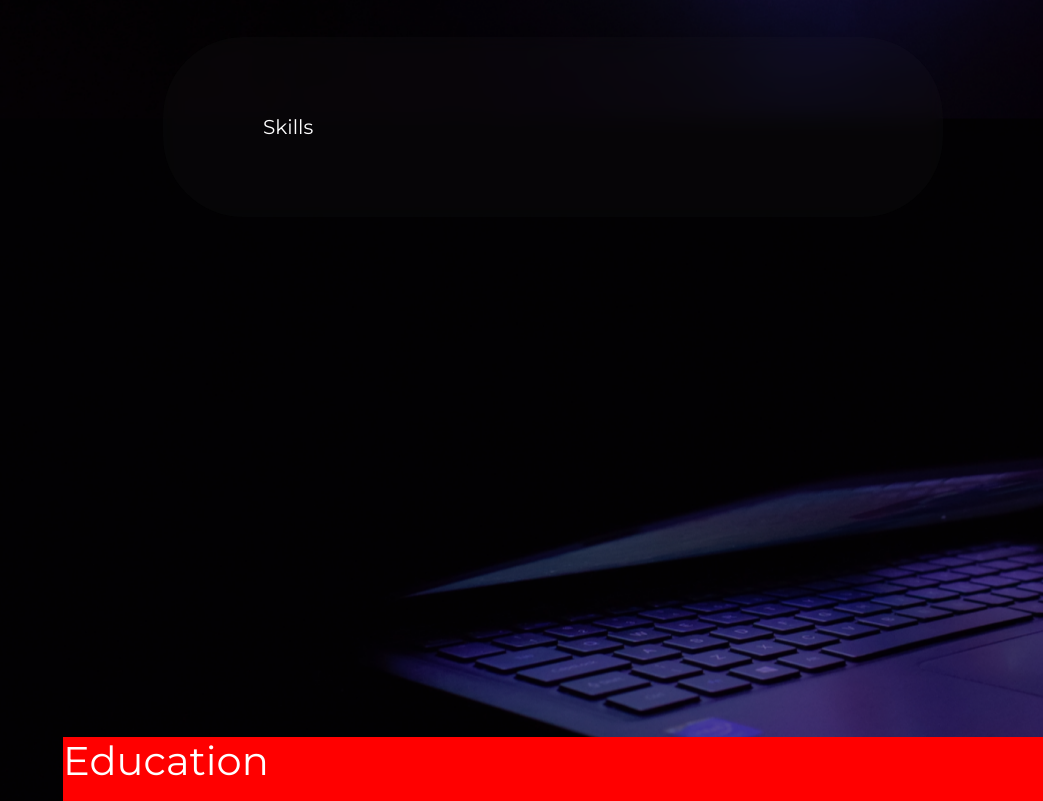
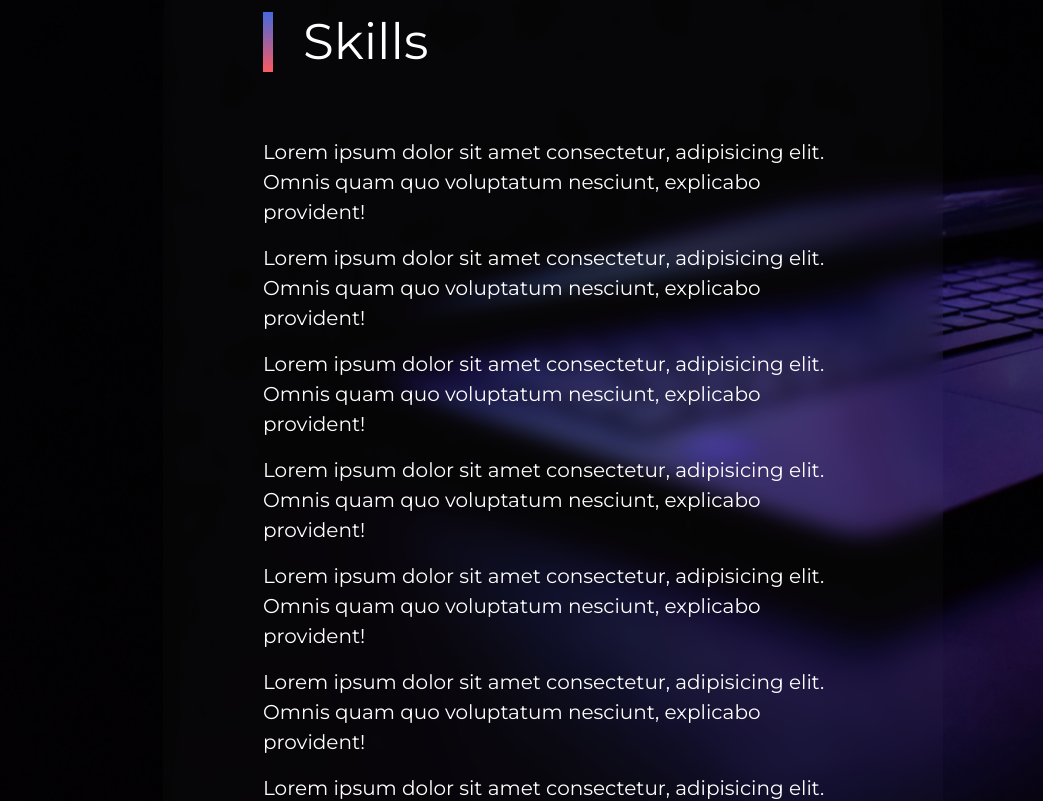
Before and after one commit to theomcmullien/Portfolio, a React (Create React App) app: page / in a window 1280 px wide. Shown: the part 1820-2621 px from the top of the page, without its empty margins (237-1280 px from the left). Built offline with nearby package versions, Linux system fonts and the light colour scheme; a web font is replaced by a local one.

Commit message:
added layout to all pages

```diff
--- a/src/components/layouts/page_layout/PageLayout.js
+++ b/src/components/layouts/page_layout/PageLayout.js
@@ -28,7 +28,7 @@ const PageLayout = ({ page, children }) => {
                 const scrollPosition = window.scrollY;
                 const sectionPosition = section.offsetTop;
                 const windowHeight = window.innerHeight;
-                const inPosition = scrollPosition > sectionPosition - windowHeight + 150 && scrollPosition < sectionPosition + 200;
+                const inPosition = scrollPosition > sectionPosition - windowHeight + 150 && scrollPosition < sectionPosition + 400;
 
                 if (inPosition) section.classList.add('layout-animated');
                 else section.classList.remove('layout-animated');
--- a/src/components/pages/about/About.css
+++ b/src/components/pages/about/About.css
@@ -1,39 +1,7 @@
 .about-bg {
-    min-height: 100vh;
-    padding: 100px;
+    /* min-height: 100vh; */
+    padding: 100px 100px 0px 100px;
     overflow: hidden;
-}
-
-.about-container {
-    background-color: #ffffff05;
-    backdrop-filter: blur(10px);
-    border-radius: 80px;
-    padding: 75px 100px;
-    font-size: 20px;
-    pointer-events: none;
-}
-
-.about-slide-left {
-    opacity: 0;
-    transform: translateX(400px);
-    transition: all 1s;
-}
-
-.about-animated {
-    opacity: 1;
-    transform: translateX(0);
-    pointer-events: auto;
-}
-
-.about-heading {
-    /* font-family: 'Amaranth', 'Montserrat', sans-serif; */
-    width: fit-content;
-    font-size: 50px;
-    margin-bottom: 65px;
-    padding-left: 30px;
-    border-left: 10px solid;
-    border-image: linear-gradient(to bottom, var(--primary), var(--primary-red)) 1;
-    border-image-slice: 1;
 }
 
 .about-subheading {
--- a/src/components/pages/contact/Contact.css
+++ b/src/components/pages/contact/Contact.css
@@ -1,4 +1,5 @@
-.contact-container {
-    background-color: purple;
-    height: 100vh;
+.contact-bg {
+    min-height: 100vh;
+    padding: 100px 100px 0px 100px;
+    overflow: hidden;
 }
--- a/src/components/pages/contact/Contact.js
+++ b/src/components/pages/contact/Contact.js
@@ -1,9 +1,19 @@
 import './Contact.css';
+import PageLayout from '../../layouts/page_layout/PageLayout';
 
 const Contact = () => {
     return (
-        <div className="contact-container">
-            <h1>Contact</h1>
+        <div className="contact-bg">
+            <PageLayout page='contact'>
+                <p>Lorem ipsum dolor sit amet consectetur, adipisicing elit. Omnis quam quo voluptatum nesciunt, explicabo provident!</p>
+                <p>Lorem ipsum dolor sit amet consectetur, adipisicing elit. Omnis quam quo voluptatum nesciunt, explicabo provident!</p>
+                <p>Lorem ipsum dolor sit amet consectetur, adipisicing elit. Omnis quam quo voluptatum nesciunt, explicabo provident!</p>
+                <p>Lorem ipsum dolor sit amet consectetur, adipisicing elit. Omnis quam quo voluptatum nesciunt, explicabo provident!</p>
+                <p>Lorem ipsum dolor sit amet consectetur, adipisicing elit. Omnis quam quo voluptatum nesciunt, explicabo provident!</p>
+                <p>Lorem ipsum dolor sit amet consectetur, adipisicing elit. Omnis quam quo voluptatum nesciunt, explicabo provident!</p>
+                <p>Lorem ipsum dolor sit amet consectetur, adipisicing elit. Omnis quam quo voluptatum nesciunt, explicabo provident!</p>
+                <p>Lorem ipsum dolor sit amet consectetur, adipisicing elit. Omnis quam quo voluptatum nesciunt, explicabo provident!</p>
+            </PageLayout>
         </div>
     );
 }
--- a/src/components/pages/education/Education.css
+++ b/src/components/pages/education/Education.css
@@ -1,4 +1,5 @@
-.education-container {
-    background-color: red;
-    height: 100vh;
+.education-bg {
+    /* min-height: 100vh; */
+    padding: 100px 100px 0px 100px;
+    overflow: hidden;
 }
--- a/src/components/pages/education/Education.js
+++ b/src/components/pages/education/Education.js
@@ -1,9 +1,19 @@
 import './Education.css';
+import PageLayout from '../../layouts/page_layout/PageLayout';
 
 const Education = () => {
     return (
-        <div className="education-container">
-            <h1>Education</h1>
+        <div className="education-bg">
+            <PageLayout page='education'>
+                <p>Lorem ipsum dolor sit amet consectetur, adipisicing elit. Omnis quam quo voluptatum nesciunt, explicabo provident!</p>
+                <p>Lorem ipsum dolor sit amet consectetur, adipisicing elit. Omnis quam quo voluptatum nesciunt, explicabo provident!</p>
+                <p>Lorem ipsum dolor sit amet consectetur, adipisicing elit. Omnis quam quo voluptatum nesciunt, explicabo provident!</p>
+                <p>Lorem ipsum dolor sit amet consectetur, adipisicing elit. Omnis quam quo voluptatum nesciunt, explicabo provident!</p>
+                <p>Lorem ipsum dolor sit amet consectetur, adipisicing elit. Omnis quam quo voluptatum nesciunt, explicabo provident!</p>
+                <p>Lorem ipsum dolor sit amet consectetur, adipisicing elit. Omnis quam quo voluptatum nesciunt, explicabo provident!</p>
+                <p>Lorem ipsum dolor sit amet consectetur, adipisicing elit. Omnis quam quo voluptatum nesciunt, explicabo provident!</p>
+                <p>Lorem ipsum dolor sit amet consectetur, adipisicing elit. Omnis quam quo voluptatum nesciunt, explicabo provident!</p>
+            </PageLayout>
         </div>
     );
 }
--- a/src/components/pages/experience/Experience.css
+++ b/src/components/pages/experience/Experience.css
@@ -1,4 +1,5 @@
-.experience-container {
-    background-color: yellow;
-    height: 100vh;
+.experience-bg {
+    /* min-height: 100vh; */
+    padding: 100px 100px 0px 100px;
+    overflow: hidden;
 }
--- a/src/components/pages/experience/Experience.js
+++ b/src/components/pages/experience/Experience.js
@@ -1,9 +1,19 @@
 import './Experience.css';
+import PageLayout from '../../layouts/page_layout/PageLayout';
 
 const Experience = () => {
     return (
-        <div className="experience-container">
-            <h1>Experience</h1>
+        <div className="experience-bg">
+            <PageLayout page='experience'>
+                <p>Lorem ipsum dolor sit amet consectetur, adipisicing elit. Omnis quam quo voluptatum nesciunt, explicabo provident!</p>
+                <p>Lorem ipsum dolor sit amet consectetur, adipisicing elit. Omnis quam quo voluptatum nesciunt, explicabo provident!</p>
+                <p>Lorem ipsum dolor sit amet consectetur, adipisicing elit. Omnis quam quo voluptatum nesciunt, explicabo provident!</p>
+                <p>Lorem ipsum dolor sit amet consectetur, adipisicing elit. Omnis quam quo voluptatum nesciunt, explicabo provident!</p>
+                <p>Lorem ipsum dolor sit amet consectetur, adipisicing elit. Omnis quam quo voluptatum nesciunt, explicabo provident!</p>
+                <p>Lorem ipsum dolor sit amet consectetur, adipisicing elit. Omnis quam quo voluptatum nesciunt, explicabo provident!</p>
+                <p>Lorem ipsum dolor sit amet consectetur, adipisicing elit. Omnis quam quo voluptatum nesciunt, explicabo provident!</p>
+                <p>Lorem ipsum dolor sit amet consectetur, adipisicing elit. Omnis quam quo voluptatum nesciunt, explicabo provident!</p>
+            </PageLayout>
         </div>
     );
 }
--- a/src/components/pages/skills/Skills.css
+++ b/src/components/pages/skills/Skills.css
@@ -1,27 +1,7 @@
 .skills-bg {
-    min-height: 100vh;
-    padding: 100px;
+    /* min-height: 100vh; */
+    padding: 100px 100px 0px 100px;
     overflow: hidden;
-}
-
-.skills-container {
-    background-color: #ffffff05;
-    backdrop-filter: blur(10px);
-    border-radius: 80px;
-    padding: 75px 100px;
-    font-size: 20px;
-    pointer-events: none;
-}
-
-.skills-slide-right {
-    /* opacity: 0; */
-    /* transform: translateX(-400px); */
-    transition: all 1s;
-}
-
-.skills-animated {
-    opacity: 1;
-    transform: translateX();
 }
 
 /* .outer-box {
--- a/src/components/pages/skills/Skills.js
+++ b/src/components/pages/skills/Skills.js
@@ -1,11 +1,19 @@
 import './Skills.css';
+import PageLayout from '../../layouts/page_layout/PageLayout';
 
 const Skills = () => {
     return (
         <div className="skills-bg">
-            <div className="skills-container skills-slide-right">
-                <div className="skills-heading">Skills</div>
-            </div>
+            <PageLayout page='skills'>
+                <p>Lorem ipsum dolor sit amet consectetur, adipisicing elit. Omnis quam quo voluptatum nesciunt, explicabo provident!</p>
+                <p>Lorem ipsum dolor sit amet consectetur, adipisicing elit. Omnis quam quo voluptatum nesciunt, explicabo provident!</p>
+                <p>Lorem ipsum dolor sit amet consectetur, adipisicing elit. Omnis quam quo voluptatum nesciunt, explicabo provident!</p>
+                <p>Lorem ipsum dolor sit amet consectetur, adipisicing elit. Omnis quam quo voluptatum nesciunt, explicabo provident!</p>
+                <p>Lorem ipsum dolor sit amet consectetur, adipisicing elit. Omnis quam quo voluptatum nesciunt, explicabo provident!</p>
+                <p>Lorem ipsum dolor sit amet consectetur, adipisicing elit. Omnis quam quo voluptatum nesciunt, explicabo provident!</p>
+                <p>Lorem ipsum dolor sit amet consectetur, adipisicing elit. Omnis quam quo voluptatum nesciunt, explicabo provident!</p>
+                <p>Lorem ipsum dolor sit amet consectetur, adipisicing elit. Omnis quam quo voluptatum nesciunt, explicabo provident!</p>
+            </PageLayout>
         </div>
     );
 }
```
